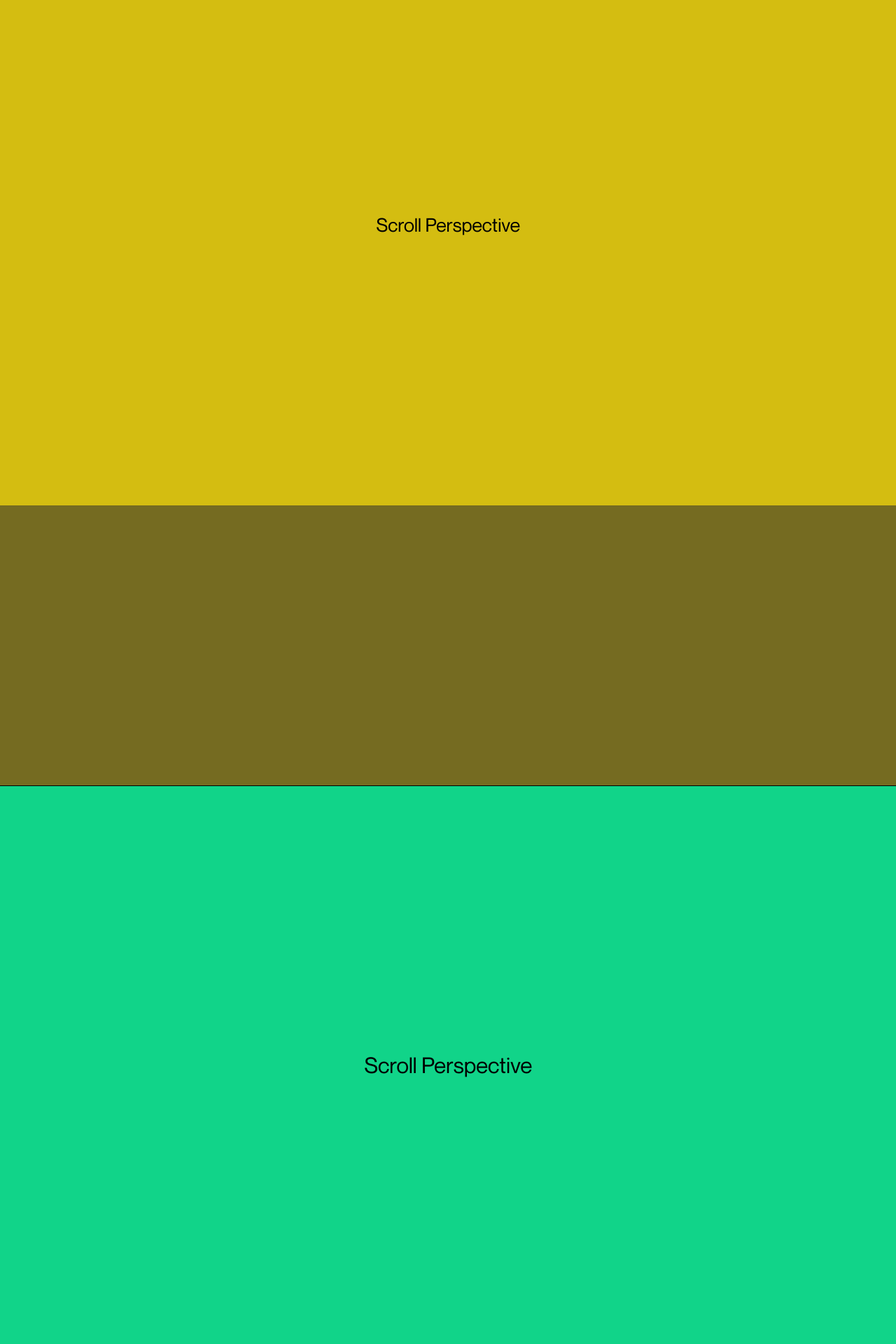
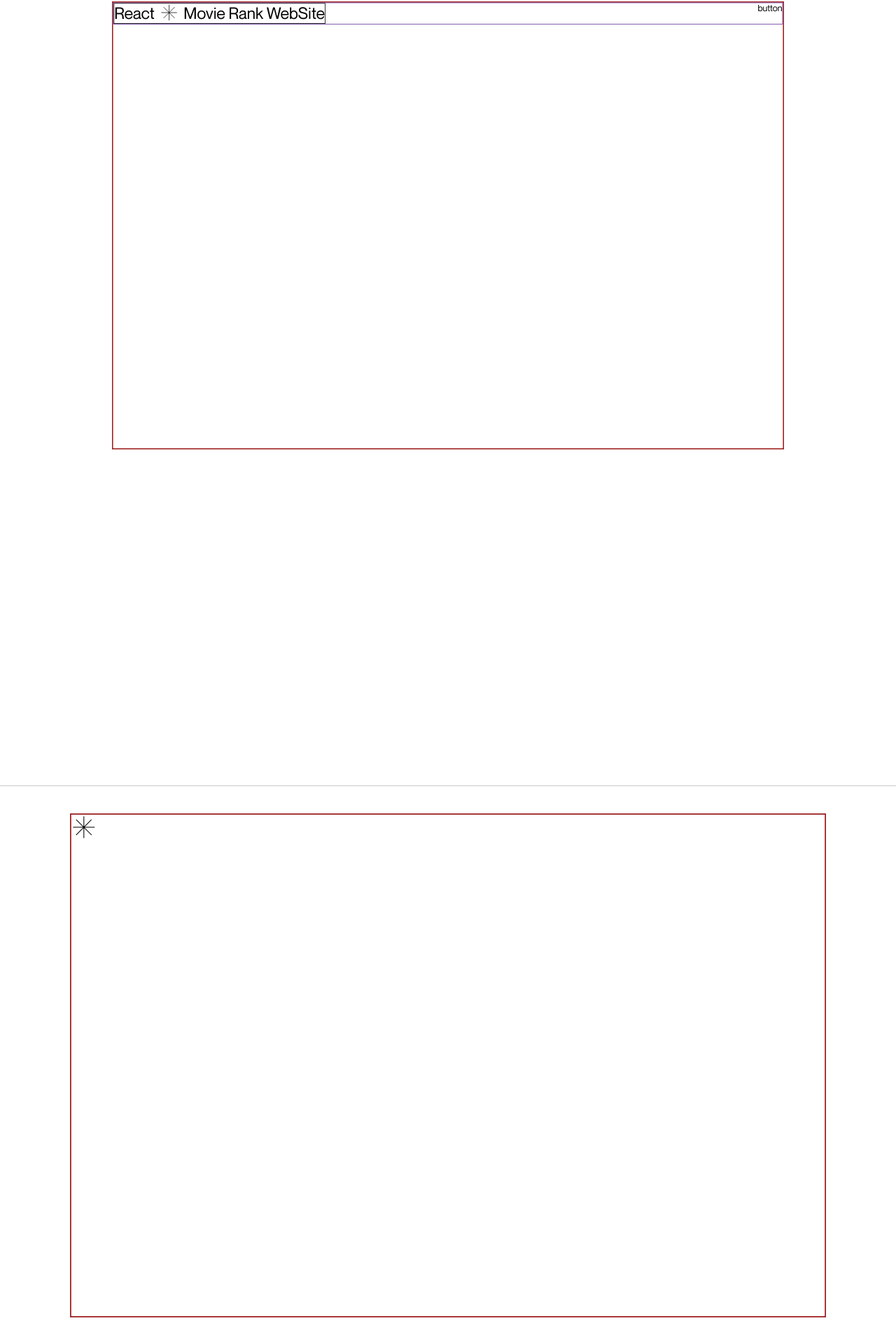
Before and after one commit to jliliflora/portfolio2024, a React (Create React App) app: page / in a window 1280 px wide. Shown: the part 878-2798 px from the top of the page at 70% size. Built offline with nearby package versions, Linux system fonts and the light colour scheme.

Commit message:
experience 가이드라인 만들기

```diff
--- a/src/components/Section1.tsx
+++ b/src/components/Section1.tsx
@@ -1,5 +1,9 @@
 import { motion, MotionValue, useTransform } from "framer-motion";
 import styled from "styled-components";
+
+interface SectionProps {
+  scrollYProgress: MotionValue<number>; // scrollYProgress의 타입을 정의
+}
 
 const Sec = styled.section`
   overflow: hidden;
@@ -7,33 +11,90 @@ const Sec = styled.section`
   top: 0px;
   height: 150vh;
   // padding-bottom: 100vh; /* 추가 스크롤 공간을 줌 */
-  background-color: rgb(117, 107, 33);
+  /* background-color: rgb(117, 107, 33); */
+  /* border-top: 0.3px solid #cacaca; */
 `;
-const Content = styled.div`
+const Wrapper = styled.div`
+  position: relative;
   width: 100vw;
   height: 100vh;
-  font-size: 3.5vw;
   display: flex;
   flex-direction: column;
   align-items: center;
   justify-content: center;
-  color: #000;
-  /* padding-bottom: 10vh; */
-  border-top: 1px solid black;
-  box-sizing: border-box; /* padding과 border가 포함된 박스 크기 계산 */
-  background-color: rgb(212, 189, 17);
+  border-top: 0.3px solid #cacaca;
+  /* background-color: rgb(212, 189, 17); */
+  // padding-bottom: 10vh;
 `;
-interface SectionProps {
-  scrollYProgress: MotionValue<number>; // scrollYProgress의 타입을 정의
-}
+const Cnt = styled(motion.div)`
+  position: absolute;
+  bottom: 0;
+  width: 1200px; /* 부모의 너비를 모두 차지하도록 변경 */
+  height: 100vh;
+  border-top: 0.3px solid #cacaca;
+  border: 2px solid #9e2222;
+`;
+const CntHeader = styled.div`
+  border: 1px solid rebeccapurple;
+  display: flex;
+  justify-content: space-between;
+`;
+const CntTitleBox = styled.div`
+  border: 1px solid black;
+  display: flex;
+  gap: 10px;
+  transition: color 0.4s ease, stroke 0.4s ease;
+  &:hover {
+    color: #888;
+    svg {
+      transform: rotate(45deg); /* hover 시 회전 */
+      transition: transform 0.4s ease;
+      path {
+        stroke: #888;
+        transition: stroke 0.4s ease;
+      }
+    }
+  }
+`;
+const CntTitle = styled.h1`
+  font-size: 1.8rem;
+`;
+const CntTitleSvg = styled.svg`
+  transition: transform 0.4s ease;
+`;
 
 function Section1({ scrollYProgress }: SectionProps) {
-  const scale = useTransform(scrollYProgress, [0, 1], [0.8, 0.6]);
+  const scale = useTransform(scrollYProgress, [0, 1], [1, 0.8]);
   return (
     <Sec>
-      <Content>
-        <motion.p style={{ scale }}>Scroll Perspective</motion.p>
-      </Content>
+      <Wrapper>
+        <Cnt style={{ scale }}>
+          <CntHeader>
+            <div>
+              <CntTitleBox>
+                <CntTitle>React</CntTitle>
+                <CntTitleSvg
+                  width="32px"
+                  height="32px"
+                  viewBox="0 0 24 24"
+                  fill="none"
+                  xmlns="http://www.w3.org/2000/svg"
+                >
+                  <path
+                    d="M12 2V22M19.0711 4.92893L4.92893 19.0711M22 12H2M19.0711 19.0711L4.92893 4.92893"
+                    stroke="#000000"
+                    stroke-width="0.7"
+                    stroke-linecap="square"
+                    stroke-linejoin="bevel"
+                  />
+                </CntTitleSvg>
+                <CntTitle>Movie Rank WebSite</CntTitle>
+              </CntTitleBox>
+            </div>
+            <div>button</div>
+          </CntHeader>
+        </Cnt>
+      </Wrapper>
     </Sec>
   );
 }
--- a/src/components/Section2.tsx
+++ b/src/components/Section2.tsx
@@ -1,26 +1,37 @@
 import { motion, MotionValue, useTransform } from "framer-motion";
 import styled from "styled-components";
+
+interface SectionProps {
+  scrollYProgress: MotionValue<number>; // scrollYProgress의 타입을 정의
+}
 
 const Sec = styled.section`
   overflow: hidden;
   position: sticky;
   top: 0px;
   height: 150vh;
-  background-color: rgb(17, 75, 53);
+  /* background-color: rgb(17, 75, 53); */
 `;
-const Content = styled.div`
+const Wrapper = styled.div`
+  position: relative;
   width: 100vw;
   height: 100vh;
-  font-size: 3.5vw;
   display: flex;
   flex-direction: column;
   align-items: center;
   justify-content: center;
-  color: #000;
+  border-top: 0.3px solid #cacaca;
+  background-color: #fff;
+  /* background-color: rgb(17, 212, 137); */
   /* padding-bottom: 10vh; */
-  border-top: 1px solid black;
-  box-sizing: border-box; /* padding과 border가 포함된 박스 크기 계산 */
-  background-color: rgb(17, 212, 137);
+`;
+const Cnt = styled(motion.div)`
+  position: absolute;
+  bottom: 0;
+  width: 1200px; /* 부모의 너비를 모두 차지하도록 변경 */
+  height: 100vh;
+  border-top: 0.3px solid #cacaca;
+  border: 2px solid #9e2222;
 `;
 
 const b4Sec = styled(motion.section)`
@@ -36,17 +47,31 @@ const b4Sec = styled(motion.section)`
   color: #fff;
   padding-bottom: 10vh;
 `;
-interface SectionProps {
-  scrollYProgress: MotionValue<number>; // scrollYProgress의 타입을 정의
-}
 
 function Section2({ scrollYProgress }: SectionProps) {
-  const scale = useTransform(scrollYProgress, [0, 1], [0.9, 0.7]);
+  const scale = useTransform(scrollYProgress, [0, 1], [1.1, 0.9]);
   return (
     <Sec>
-      <Content>
-        <motion.p style={{ scale }}>Scroll Perspective</motion.p>
-      </Content>
+      <Wrapper>
+        {/* <motion.p style={{ scale }}>Scroll Perspective</motion.p> */}
+        <Cnt style={{ scale }}>
+          <svg
+            width="40px"
+            height="40px"
+            viewBox="0 0 24 24"
+            fill="none"
+            xmlns="http://www.w3.org/2000/svg"
+          >
+            <path
+              d="M12 2V22M19.0711 4.92893L4.92893 19.0711M22 12H2M19.0711 19.0711L4.92893 4.92893"
+              stroke="#000000"
+              stroke-width="0.7"
+              stroke-linecap="square"
+              stroke-linejoin="bevel"
+            />
+          </svg>
+        </Cnt>
+      </Wrapper>
     </Sec>
   );
 }
--- a/src/components/Section3.tsx
+++ b/src/components/Section3.tsx
@@ -1,29 +1,50 @@
 import { motion, MotionValue, useTransform } from "framer-motion";
 import styled from "styled-components";
 
+interface SectionProps {
+  scrollYProgress: MotionValue<number>; // scrollYProgress의 타입을 정의
+}
+
 const Sec = styled(motion.section)`
+  overflow: hidden;
   position: sticky;
   top: 0px;
   height: 100vh;
-  background-color: rgb(31, 71, 193);
-  font-size: 3.5vw;
+  background-color: rgb(32, 50, 103);
+`;
+
+const Wrapper = styled.div`
+  position: relative;
+  width: 100vw;
+  height: 100vh;
   display: flex;
   flex-direction: column;
   align-items: center;
   justify-content: center;
-  color: #fff;
-  padding-bottom: 10vh;
+  border-top: 0.3px solid #cacaca;
+  box-sizing: border-box; /* padding과 border가 포함된 박스 크기 계산 */
+  background-color: rgb(31, 71, 193);
+  // padding-bottom: 10vh;
 `;
-interface SectionProps {
-  scrollYProgress: MotionValue<number>; // scrollYProgress의 타입을 정의
-}
+const Cnt = styled(motion.div)`
+  position: absolute;
+  bottom: 0;
+  left: 0;
+  width: 100%; /* 부모의 너비를 모두 차지하도록 변경 */
+  height: 100vh;
+  background-color: #fff;
+`;
 
 function Section3({ scrollYProgress }: SectionProps) {
-  const scale = useTransform(scrollYProgress, [0, 1], [1, 0.8]);
+  const scale = useTransform(scrollYProgress, [0, 1], [1.2, 1]);
 
   return (
     <Sec>
-      <motion.p style={{ scale }}>Scroll Perspective</motion.p>
+      <Wrapper>
+        <Cnt style={{ scale }}>
+          <motion.p style={{ scale }}>Scroll Perspective</motion.p>
+        </Cnt>
+      </Wrapper>
     </Sec>
   );
 }
```
